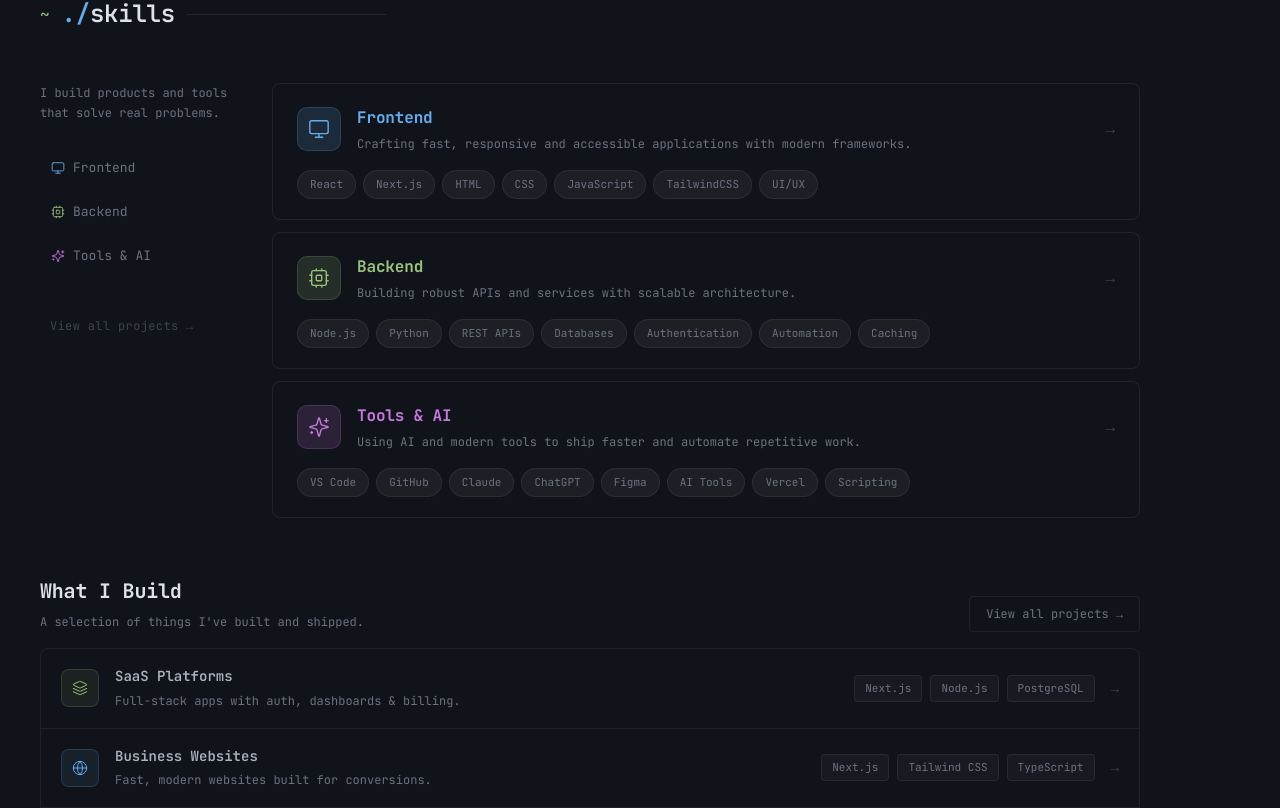
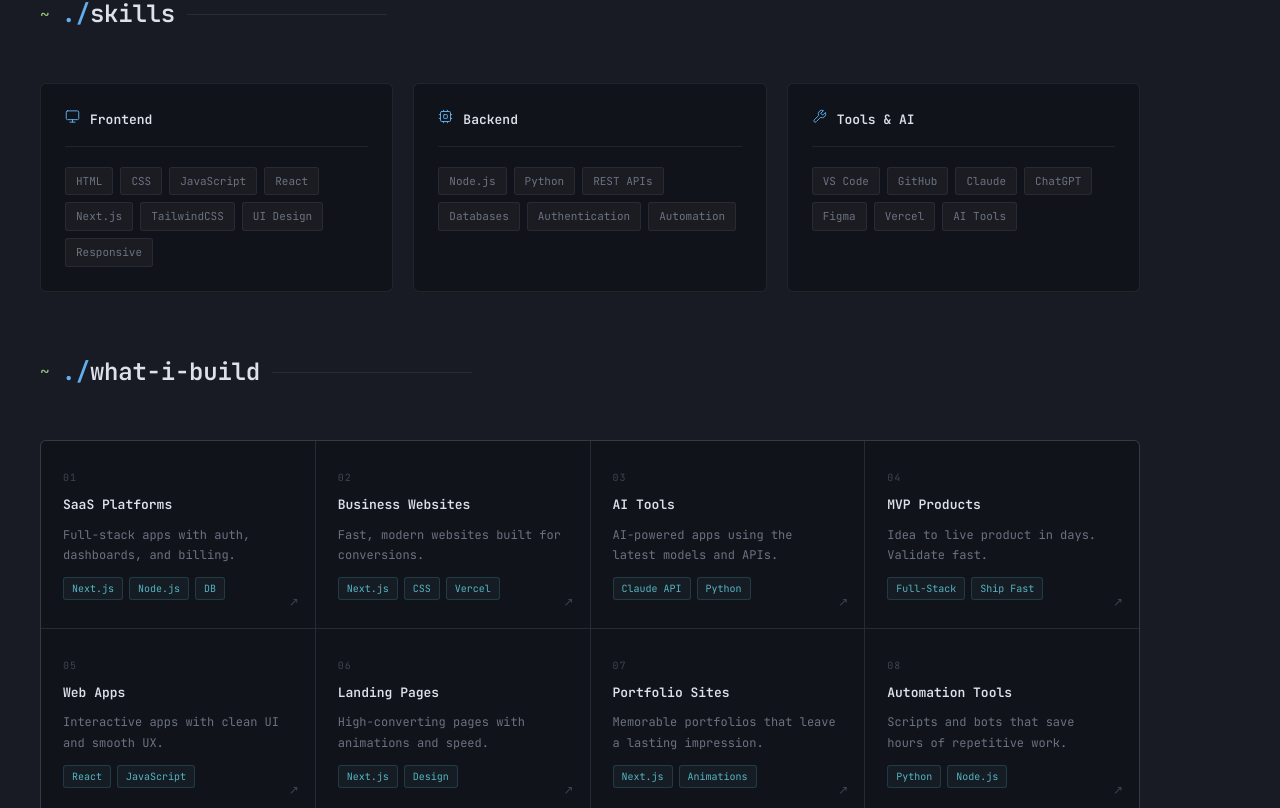
Before and after one commit to savewinkie/portfolio, a Next.js app: page / in a window 1280 px wide. Shown: the part 1832-2640 px from the top of the page. Built offline with nearby package versions, Linux system fonts and the light colour scheme.

Commit message:
restore skills

```diff
--- a/app/globals.css
+++ b/app/globals.css
@@ -551,7 +551,131 @@
 .about-text p .hl-yellow { color: var(--yellow); }
 
 /* ── Skills ── */
-.skills-bg { background: var(--bg); }
+.skills-bg { background: var(--bg-2); }
+
+.skills-grid {
+  display: grid;
+  grid-template-columns: repeat(3, 1fr);
+  gap: 20px;
+  max-width: 1100px;
+  margin-bottom: 60px;
+}
+
+.skill-card {
+  background: var(--bg);
+  border: 1px solid var(--border);
+  border-radius: 6px;
+  padding: 24px;
+  transition: border-color 0.3s, transform 0.3s;
+}
+
+.skill-card:hover {
+  border-color: rgba(97,175,239,0.3);
+  transform: translateY(-3px);
+}
+
+.skill-card-head {
+  display: flex;
+  align-items: center;
+  gap: 10px;
+  margin-bottom: 20px;
+  padding-bottom: 14px;
+  border-bottom: 1px solid var(--border);
+}
+
+.skill-card-icon { color: var(--blue); }
+
+.skill-card-title {
+  font-size: 13px;
+  font-weight: 600;
+  color: var(--fg-bright);
+}
+
+.skill-tags { display: flex; flex-wrap: wrap; gap: 8px; }
+
+.skill-tag {
+  font-size: 11px;
+  padding: 4px 10px;
+  border-radius: 3px;
+  background: rgba(255,255,255,0.04);
+  border: 1px solid var(--border);
+  color: var(--fg-dim);
+  transition: all 0.2s;
+  cursor: default;
+}
+
+.skill-tag:hover {
+  color: var(--green);
+  border-color: rgba(152,195,121,0.3);
+  background: rgba(152,195,121,0.06);
+}
+
+/* ── What I Build ── */
+.wib-grid {
+  display: grid;
+  grid-template-columns: repeat(4, 1fr);
+  gap: 1px;
+  background: var(--border);
+  border: 1px solid var(--border);
+  border-radius: 6px;
+  overflow: hidden;
+  max-width: 1100px;
+}
+
+.wib-card {
+  background: var(--bg);
+  padding: 28px 22px;
+  transition: background 0.2s;
+  position: relative;
+  display: flex;
+  flex-direction: column;
+  gap: 8px;
+}
+
+.wib-card:hover { background: var(--bg-2); }
+.wib-card:hover .wib-title { color: var(--green); }
+
+.wib-card::before {
+  content: '';
+  position: absolute;
+  top: 0; left: 0; right: 0;
+  height: 2px;
+  background: var(--green);
+  transform: scaleX(0);
+  transform-origin: left;
+  transition: transform 0.3s;
+}
+
+.wib-card:hover::before { transform: scaleX(1); }
+
+.wib-head { display: flex; justify-content: space-between; align-items: center; }
+
+.wib-num { font-size: 10px; color: var(--fg-muted); letter-spacing: 0.1em; }
+
+.wib-title { font-size: 13px; font-weight: 600; color: var(--fg-bright); transition: color 0.2s; }
+
+.wib-desc { font-size: 12px; color: var(--fg-dim); line-height: 1.7; flex: 1; }
+
+.wib-tags { display: flex; flex-wrap: wrap; gap: 6px; margin-top: 4px; }
+
+.wib-tag {
+  font-size: 10px;
+  color: var(--cyan);
+  border: 1px solid rgba(86,182,194,0.2);
+  padding: 2px 8px;
+  border-radius: 3px;
+  background: rgba(86,182,194,0.06);
+}
+
+.wib-arrow {
+  font-size: 12px;
+  color: var(--fg-muted);
+  position: absolute;
+  bottom: 16px; right: 16px;
+  transition: color 0.2s, transform 0.2s;
+}
+
+.wib-card:hover .wib-arrow { color: var(--green); transform: translate(2px,-2px); }
 
 .skills-subtitle {
   font-size: 13px;
--- a/components/Skills.js
+++ b/components/Skills.js
@@ -1,39 +1,20 @@
-import { Monitor, Cpu, Sparkles, Layers, Globe, Bot, PackageOpen, AppWindow, Zap, FileCode, Briefcase } from 'lucide-react';
+import { Monitor, Cpu, Wrench } from 'lucide-react';
 
 const skills = [
-  {
-    Icon: Monitor,
-    title: 'Frontend',
-    color: '#61afef',
-    bg: 'rgba(97,175,239,0.15)',
-    desc: 'Crafting fast, responsive and accessible applications with modern frameworks.',
-    tags: ['React', 'Next.js', 'HTML', 'CSS', 'JavaScript', 'TailwindCSS', 'UI/UX'],
-  },
-  {
-    Icon: Cpu,
-    title: 'Backend',
-    color: '#98c379',
-    bg: 'rgba(152,195,121,0.15)',
-    desc: 'Building robust APIs and services with scalable architecture.',
-    tags: ['Node.js', 'Python', 'REST APIs', 'Databases', 'Authentication', 'Automation', 'Caching'],
-  },
-  {
-    Icon: Sparkles,
-    title: 'Tools & AI',
-    color: '#c678dd',
-    bg: 'rgba(198,120,221,0.15)',
-    desc: 'Using AI and modern tools to ship faster and automate repetitive work.',
-    tags: ['VS Code', 'GitHub', 'Claude', 'ChatGPT', 'Figma', 'AI Tools', 'Vercel', 'Scripting'],
-  },
+  { Icon: Monitor, title: 'Frontend', tags: ['HTML', 'CSS', 'JavaScript', 'React', 'Next.js', 'TailwindCSS', 'UI Design', 'Responsive'] },
+  { Icon: Cpu,     title: 'Backend',  tags: ['Node.js', 'Python', 'REST APIs', 'Databases', 'Authentication', 'Automation'] },
+  { Icon: Wrench,  title: 'Tools & AI', tags: ['VS Code', 'GitHub', 'Claude', 'ChatGPT', 'Figma', 'Vercel', 'AI Tools'] },
 ];
 
 const builds = [
-  { Icon: Layers,      color: '#98c379', title: 'SaaS Platforms',    desc: 'Full-stack apps with auth, dashboards & billing.',     tags: ['Next.js', 'Node.js', 'PostgreSQL'] },
-  { Icon: Globe,       color: '#61afef', title: 'Business Websites', desc: 'Fast, modern websites built for conversions.',          tags: ['Next.js', 'Tailwind CSS', 'TypeScript'] },
-  { Icon: Bot,         color: '#c678dd', title: 'AI Tools',          desc: 'AI-powered apps using the latest models and APIs.',     tags: ['Claude API', 'Python', 'OpenAI API'] },
-  { Icon: PackageOpen, color: '#e5c07b', title: 'MVP Products',      desc: 'Idea to live product in days. Validate fast.',          tags: ['Next.js', 'Stripe', 'Supabase'] },
-  { Icon: AppWindow,   color: '#56b6c2', title: 'Web Apps',          desc: 'Interactive apps with clean UI and smooth UX.',         tags: ['React', 'TypeScript', 'Tailwind CSS'] },
-  { Icon: Zap,         color: '#e06c75', title: 'Automation Tools',  desc: 'Scripts and bots that save hours of repetitive work.',  tags: ['Python', 'Node.js', 'Scripting'] },
+  { num: '01', title: 'SaaS Platforms',    desc: 'Full-stack apps with auth, dashboards, and billing.',   tags: ['Next.js', 'Node.js', 'DB'] },
+  { num: '02', title: 'Business Websites', desc: 'Fast, modern websites built for conversions.',           tags: ['Next.js', 'CSS', 'Vercel'] },
+  { num: '03', title: 'AI Tools',          desc: 'AI-powered apps using the latest models and APIs.',      tags: ['Claude API', 'Python'] },
+  { num: '04', title: 'MVP Products',      desc: 'Idea to live product in days. Validate fast.',           tags: ['Full-Stack', 'Ship Fast'] },
+  { num: '05', title: 'Web Apps',          desc: 'Interactive apps with clean UI and smooth UX.',          tags: ['React', 'JavaScript'] },
+  { num: '06', title: 'Landing Pages',     desc: 'High-converting pages with animations and speed.',       tags: ['Next.js', 'Design'] },
+  { num: '07', title: 'Portfolio Sites',   desc: 'Memorable portfolios that leave a lasting impression.',  tags: ['Next.js', 'Animations'] },
+  { num: '08', title: 'Automation Tools',  desc: 'Scripts and bots that save hours of repetitive work.',  tags: ['Python', 'Node.js'] },
 ];
 
 export default function Skills() {
@@ -45,72 +26,43 @@
         <div className="sec-line" />
       </div>
 
-      {/* Skills — sidebar + stacked cards */}
-      <div className="skills-outer reveal">
-        {/* Left sidebar */}
-        <div className="skills-left">
-          <p className="skills-left-desc">I build products and tools that solve real problems.</p>
-          <div className="skills-left-nav">
-            {skills.map((s) => (
-              <a href="#skills" key={s.title} className="skills-left-item" style={{ '--c': s.color }}>
-                <s.Icon size={14} strokeWidth={1.5} color={s.color} />
-                <span>{s.title}</span>
-              </a>
-            ))}
+      <div className="skills-grid reveal">
+        {skills.map((s) => (
+          <div className="skill-card" key={s.title}>
+            <div className="skill-card-head">
+              <span className="skill-card-icon"><s.Icon size={15} strokeWidth={1.5} /></span>
+              <span className="skill-card-title">{s.title}</span>
+            </div>
+            <div className="skill-tags">
+              {s.tags.map((t) => <span className="skill-tag" key={t}>{t}</span>)}
+            </div>
           </div>
-          <a href="#projects" className="skills-left-cta">View all projects →</a>
+        ))}
+      </div>
+
+      <div style={{ marginTop: '60px' }}>
+        <div className="sec-header">
+          <span className="sec-prompt">~</span>
+          <h2 className="sec-title"><span>./</span>what-i-build</h2>
+          <div className="sec-line" />
         </div>
 
-        {/* Right stacked cards */}
-        <div className="skills-right">
-          {skills.map((s) => (
-            <div className="skill-card-v3" key={s.title}>
-              <div className="skill-card-v3-head">
-                <div className="skill-card-v3-icon" style={{ background: s.bg, border: `1px solid ${s.color}30` }}>
-                  <s.Icon size={22} strokeWidth={1.5} color={s.color} />
-                </div>
-                <div className="skill-card-v3-info">
-                  <div className="skill-card-v3-title" style={{ color: s.color }}>{s.title}</div>
-                  <p className="skill-card-v3-desc">{s.desc}</p>
-                </div>
-                <span className="skill-card-v3-arrow">→</span>
+        <div className="wib-grid reveal">
+          {builds.map((item) => (
+            <div className="wib-card" key={item.num}>
+              <div className="wib-head">
+                <span className="wib-num">{item.num}</span>
               </div>
-              <div className="skill-tags">
-                {s.tags.map((t) => (
-                  <span className="skill-tag-pill" key={t}>{t}</span>
-                ))}
+              <div className="wib-title">{item.title}</div>
+              <p className="wib-desc">{item.desc}</p>
+              <div className="wib-tags">
+                {item.tags.map((t) => <span className="wib-tag" key={t}>{t}</span>)}
               </div>
+              <div className="wib-arrow">↗</div>
             </div>
           ))}
         </div>
       </div>
-
-      {/* What I Build */}
-      <div className="wib-header reveal">
-        <div>
-          <h3 className="wib-heading">What I Build</h3>
-          <p className="wib-subheading">A selection of things I&apos;ve built and shipped.</p>
-        </div>
-        <a href="#projects" className="wib-view-all">View all projects →</a>
-      </div>
-
-      <div className="builds-table reveal">
-        {builds.map((item) => (
-          <div className="build-row-new" key={item.title}>
-            <div className="build-icon-wrap" style={{ background: `${item.color}15`, border: `1px solid ${item.color}30` }}>
-              <item.Icon size={16} strokeWidth={1.5} color={item.color} />
-            </div>
-            <div className="build-info">
-              <div className="build-title-new">{item.title}</div>
-              <div className="build-desc-new">{item.desc}</div>
-            </div>
-            <div className="build-tags-new">
-              {item.tags.map((t) => <span className="build-tag-new" key={t}>{t}</span>)}
-            </div>
-            <div className="build-arrow">→</div>
-          </div>
-        ))}
-      </div>
     </section>
   );
 }
```
